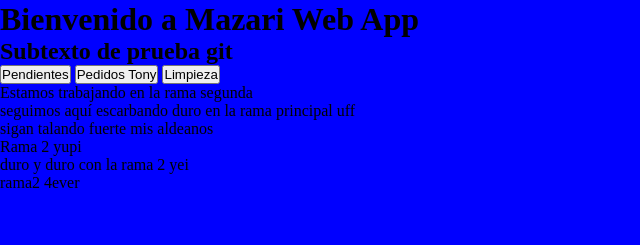
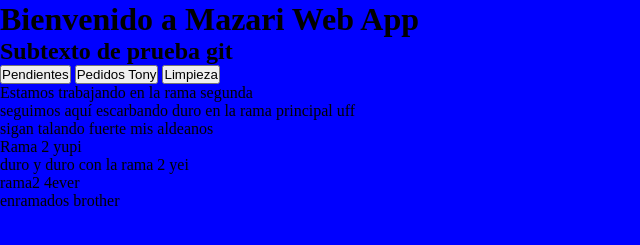
Before and after one commit to feristocracy/mazariwebapp, a plain HTML site: page index.html in a window 1280 px wide. Shown: the part 183-428 px from the top of the page, without its empty margins (0-640 px from the left). Drawn offline with Linux system fonts and the light colour scheme.

Commit message:
enrama2 log

```diff
--- a/index.html
+++ b/index.html
@@ -22,6 +22,7 @@
 	<p>Rama 2 yupi</p>
 	<p>duro y duro con la rama 2 yei</p>
 	<p>rama2 4ever</p>
+	<p>enramados brother</p>
 
 </body>
 </html>
```
